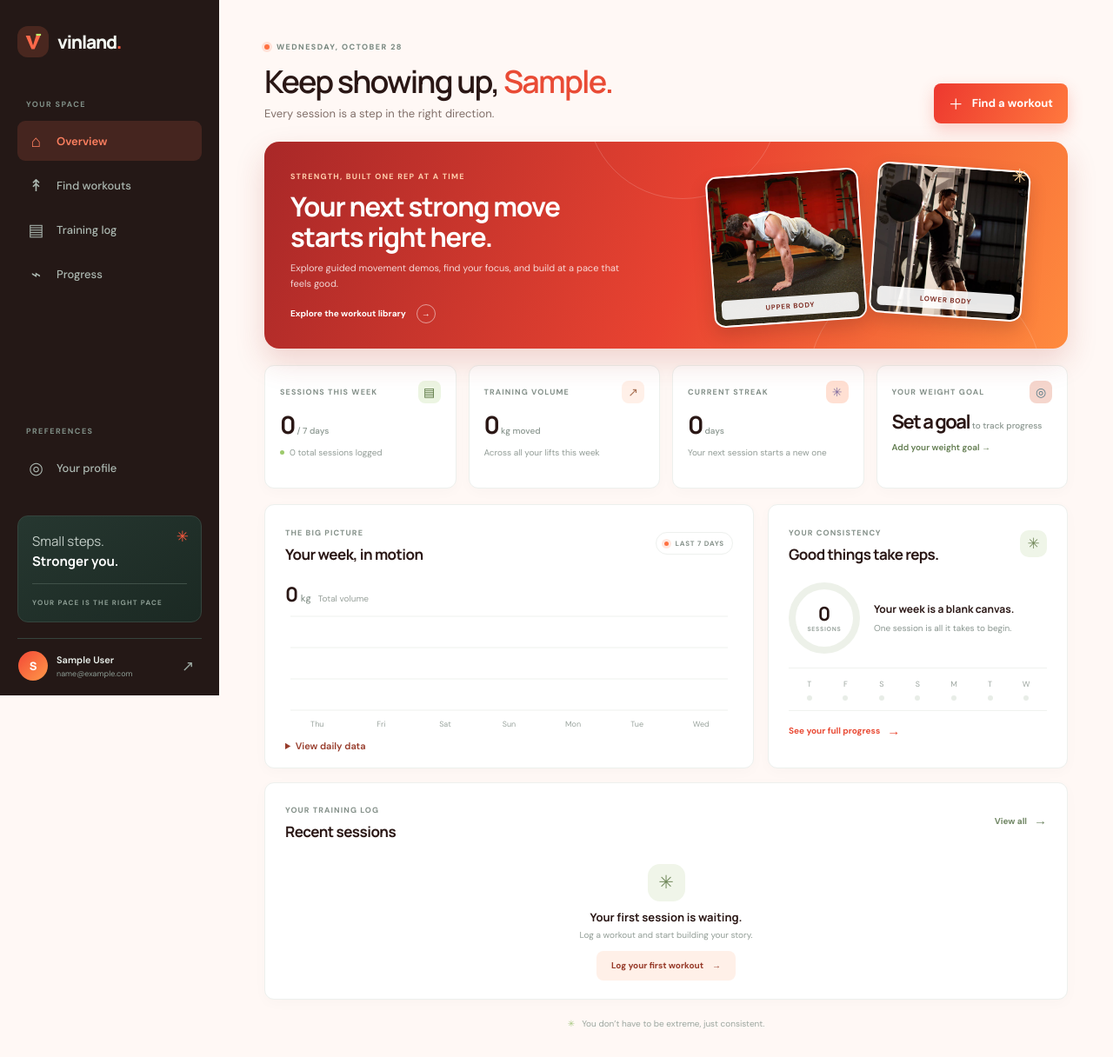
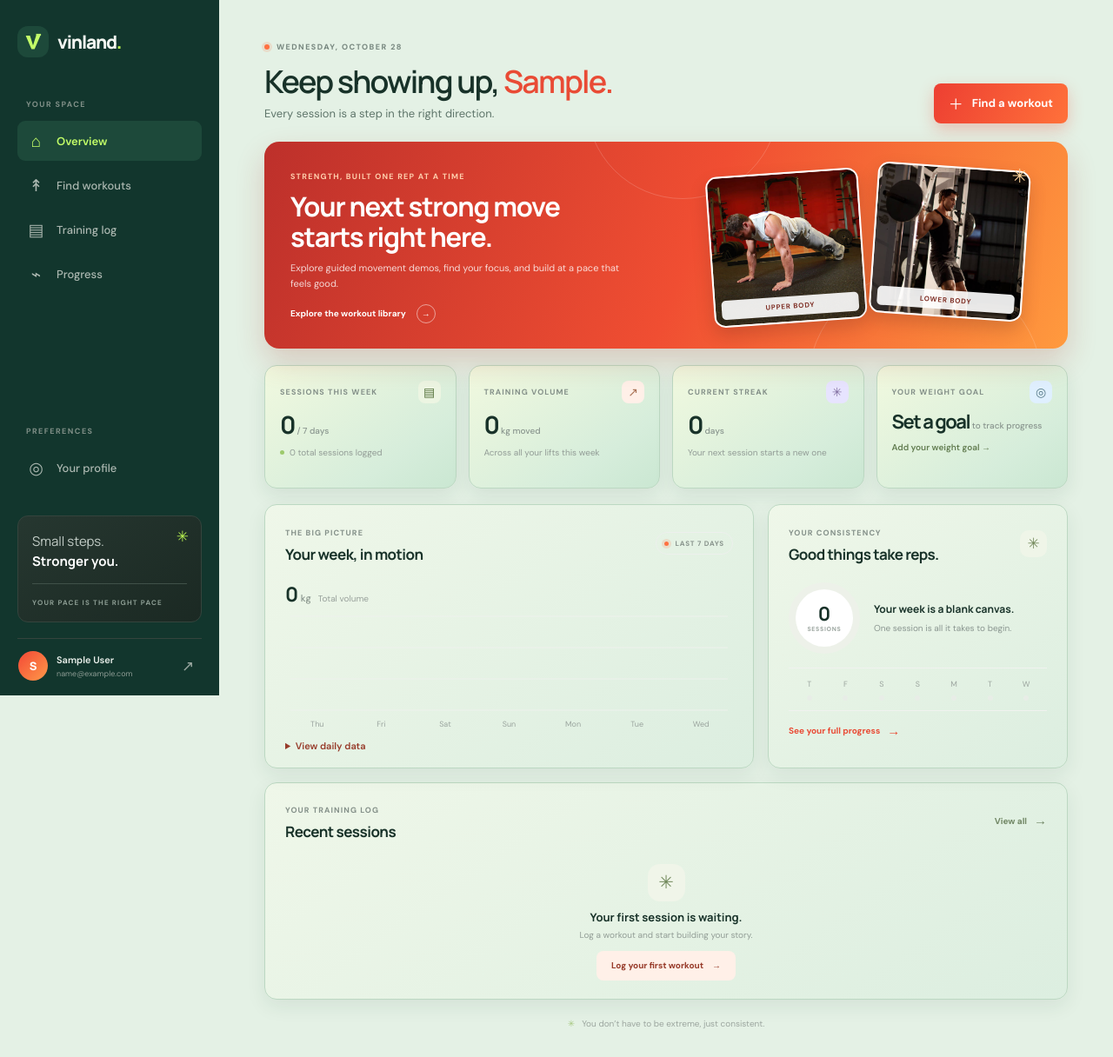
Before and after one commit to wrighthenry897-cpu/Vinland-fitness-app, a Flask app: page / in a window 1280 px wide. Shown: the whole page at 87% size. Run offline with Flask 3, Linux system fonts and the light colour scheme; the visitor is signed in with stand-in values (Sample User, id 1); data comes from the database, SQL or seed files in the repository; data that the repository does not hold is empty.

Commit message:
updated code

```diff
--- a/static/css/app.css
+++ b/static/css/app.css
@@ -1,19 +1,19 @@
 :root {
   color-scheme: light;
-  --ink: #2a1715;
-  --muted: #806f69;
-  --muted-dark: #b6a49d;
-  --line: #f2dfd8;
-  --paper: #fff8f5;
-  --white: #fff;
-  --forest: #241816;
-  --forest-2: #3a211b;
-  --green: #ff593e;
-  --green-ink: #81271d;
-  --peach: #ffb15e;
-  --violet: #ffe0d3;
-  --blue: #f5d6cd;
-  --shadow: 0 18px 60px rgba(81, 35, 25, .075);
+  --ink: #183229;
+  --muted: #5e756a;
+  --muted-dark: #91a49a;
+  --line: #bcd8c2;
+  --paper: #e4f1e5;
+  --surface: #dceddf;
+  --forest: #12362d;
+  --forest-2: #1b4a3b;
+  --green: #b8f451;
+  --green-ink: #29451b;
+  --peach: #ff9a54;
+  --violet: #e7e4ff;
+  --blue: #dff0ff;
+  --shadow: 0 18px 60px rgba(24, 64, 46, .09);
   font-family: "DM Sans", "Segoe UI", sans-serif;
   font-synthesis: none;
   text-rendering: optimizeLegibility;
@@ -36,7 +36,7 @@ button { color: inherit; }
 .side-nav { display: grid; gap: 5px; }
 .nav-link { display: flex; min-height: 44px; align-items: center; gap: 14px; padding: 0 12px; border-radius: 9px; color: #acb8b1; font-size: 13px; font-weight: 500; transition: color .18s, background .18s; }
 .nav-link:hover { color: #fff; background: rgba(255,255,255,.055); }
-.nav-link.active { color: var(--green); background: #293a32; font-weight: 600; }
+.nav-link.active { color: var(--green); background: #1d493a; font-weight: 600; }
 .nav-icon { display: inline-grid; width: 19px; place-items: center; font-size: 19px; line-height: 1; }
 .sidebar-spacer { flex: 1; min-height: 30px; }
 .sidebar-spacer + .side-label { margin-top: 8px; }
@@ -74,7 +74,7 @@ button { color: inherit; }
 .button-soft:hover { background: #dfead5; }
 .button-quiet { color: #738078; background: #edf1ed; }
 .stat-grid { display: grid; grid-template-columns: repeat(4, minmax(0, 1fr)); gap: 14px; margin-bottom: 18px; }
-.stat-card { min-width: 0; min-height: 142px; padding: 17px 17px 15px; border: 1px solid #edf0ed; border-radius: 11px; background: var(--white); box-shadow: 0 4px 16px rgba(26,43,35,.025); }
+.stat-card { min-width: 0; min-height: 142px; padding: 17px 17px 15px; border: 1px solid #bcd8c2; border-radius: 14px; background: linear-gradient(145deg, #f1f9df, #d6eddb 72%, #cae7d2); box-shadow: 0 8px 22px rgba(24,64,46,.09); }
 .stat-top { display: flex; align-items: center; justify-content: space-between; gap: 8px; }
 .stat-label, .panel-overline { color: #849089; font-size: 9px; font-weight: 700; letter-spacing: 1.1px; }
 .stat-icon { display: grid; width: 26px; height: 26px; place-items: center; border-radius: 8px; font-size: 14px; }
@@ -90,7 +90,7 @@ button { color: inherit; }
 .stat-foot-dot { width: 5px; height: 5px; border-radius: 50%; background: #9dca6c; }
 .stat-foot a { color: #637d51; font-weight: 600; }
 .dashboard-grid { display: grid; grid-template-columns: minmax(0, 1.55fr) minmax(280px, .95fr); gap: 16px; margin-bottom: 16px; }
-.panel { border: 1px solid #edf0ed; border-radius: 11px; background: var(--white); box-shadow: 0 4px 16px rgba(26,43,35,.025); }
+.panel { border: 1px solid #bcd8c2; border-radius: 14px; background: linear-gradient(145deg, #eff7e9, #dceee0); box-shadow: 0 8px 22px rgba(24,64,46,.08); }
 .volume-panel, .weekly-panel { min-height: 286px; padding: 21px 23px 18px; }
 .panel-heading { display: flex; align-items: center; justify-content: space-between; gap: 15px; }
 .panel-heading h2 { margin: 6px 0 0; font-family: "Manrope", sans-serif; font-size: 17px; font-weight: 700; letter-spacing: -.55px; }
@@ -698,15 +698,15 @@ button { color: inherit; }
 @media (prefers-reduced-motion: reduce) {
   .player-demo img, .player-progress > span, .timer-ring { transition: none; }
 }
-.button-primary { color: #fff; background: linear-gradient(115deg, #ed382f, #ff783d); box-shadow: 0 7px 18px rgba(238, 66, 47, .24); }
-.button-primary:hover { background: linear-gradient(115deg, #dc2f2c, #f56930); box-shadow: 0 10px 24px rgba(238, 66, 47, .31); }
+.button-primary { color: #fff; background: linear-gradient(115deg, #ed3f32, #ff713a); box-shadow: 0 7px 18px rgba(238, 66, 47, .27); }
+.button-primary:hover { background: linear-gradient(115deg, #d9342b, #f65e2f); box-shadow: 0 10px 24px rgba(238, 66, 47, .34); }
 .button-soft { color: #973b2a; background: #fff0e8; }
 .button-soft:hover { background: #ffe4d6; }
 .button-quiet { color: #80584d; background: #f9ece7; }
 .page-header h1 em, .focus-card-link, .text-link { color: #e94b35; }
 .eyebrow-dot, .period-pill > span { background: #ff7141; box-shadow: 0 0 0 3px rgba(255, 113, 65, .16); }
-.nav-link.active { color: #ff8060; background: #45251f; }
-.brand-mark { color: #ff694a; background: #49271f; }
+.nav-link.active { color: #c4ff68; background: #1d493a; }
+.brand-mark { color: #c4ff68; background: #1d493a; }
 .avatar { color: #fff; background: linear-gradient(135deg, #f34836, #ff9949); }
 .focus-mint .focus-icon, .guided-intro-icon.focus-mint { color: #b43427; background: #ffe6dd; }
 .focus-peach .focus-icon, .guided-intro-icon.focus-peach { color: #a64c27; background: #ffead5; }
@@ -742,7 +742,7 @@ button { color: inherit; }
 .plan-details > summary { color: #46261f; }
 .plan-safety { color: #886b60; }
 .guided-finish { border-color: #f2d7cd; background: #fff8f4; }
-.dashboard-movement-banner { position: relative; display: grid; min-height: 238px; grid-template-columns: minmax(0, 1fr) minmax(280px, .9fr); align-items: center; gap: 20px; margin: -8px 0 19px; padding: 24px 30px; overflow: hidden; border-radius: 17px; color: white; background: linear-gradient(112deg, #a92828 0%, #e94331 53%, #ff8b3e 100%); box-shadow: 0 15px 34px rgba(167, 47, 33, .18); }
+.dashboard-movement-banner { position: relative; display: grid; min-height: 238px; grid-template-columns: minmax(0, 1fr) minmax(280px, .9fr); align-items: center; gap: 20px; margin: -8px 0 19px; padding: 24px 30px; overflow: hidden; border-radius: 17px; color: white; background: linear-gradient(112deg, #bd302b 0%, #f04e32 53%, #ff9a3e 100%); box-shadow: 0 15px 34px rgba(167, 47, 33, .2); }
 .dashboard-movement-banner::before, .dashboard-movement-banner::after { position: absolute; width: 220px; height: 220px; border: 1px solid rgba(255,255,255,.17); border-radius: 50%; content: ""; pointer-events: none; }
 .dashboard-movement-banner::before { top: -156px; left: 40%; }
 .dashboard-movement-banner::after { right: 3%; bottom: -180px; width: 270px; height: 270px; }
--- a/static/js/app.js
+++ b/static/js/app.js
@@ -1,4 +1,12 @@
 (() => {
+  const celebration = document.getElementById("completion-celebration");
+  if (celebration) {
+    window.setTimeout(() => {
+      celebration.classList.remove("is-visible");
+      window.setTimeout(() => celebration.remove(), 350);
+    }, 3300);
+  }
+
   const menuToggle = document.getElementById("menu-toggle");
   const sidebar = document.getElementById("sidebar");
   if (menuToggle && sidebar) {
--- a/templates/base.html
+++ b/templates/base.html
@@ -3,14 +3,14 @@
 <head>
   <meta charset="utf-8">
   <meta name="viewport" content="width=device-width, initial-scale=1">
-  <meta name="theme-color" content="#f34b37">
+  <meta name="theme-color" content="#12362d">
   <meta name="description" content="Vinland — build strength, one guided workout at a time.">
   <title>{% block title %}Vinland{% endblock %} · Vinland</title>
   <link rel="icon" type="image/svg+xml" href="{{ url_for('static', filename='favicon.svg') }}">
   <link rel="preconnect" href="https://fonts.googleapis.com">
   <link rel="preconnect" href="https://fonts.gstatic.com" crossorigin>
   <link href="https://fonts.googleapis.com/css2?family=DM+Sans:wght@400;500;600;700&family=Manrope:wght@400;500;600;700;800&display=swap" rel="stylesheet">
-  <link rel="stylesheet" href="{{ url_for('static', filename='css/app.css', v=8) }}">
+  <link rel="stylesheet" href="{{ url_for('static', filename='css/app.css', v=13) }}">
   {% block head %}{% endblock %}
 </head>
 <body class="{% block body_class %}{% endblock %}">
```
Also changed, not shown: other parts of static/css/app.css (+33 -9 lines), other parts of templates/base.html (+24 -2 lines), tests/test_app.py (+6 -0 lines).
